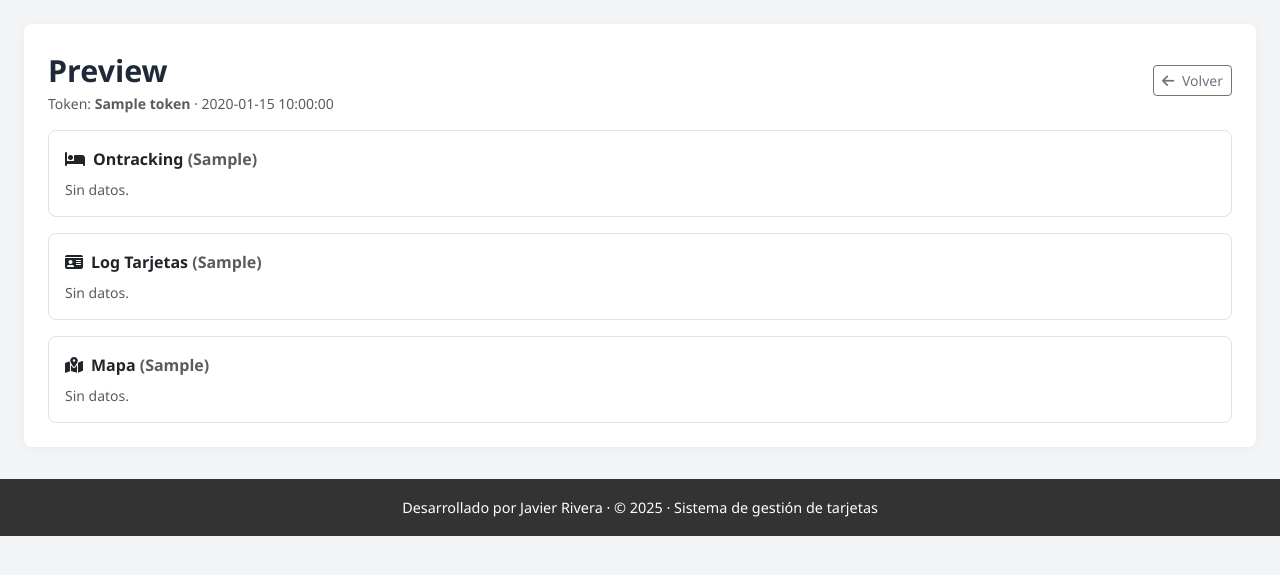
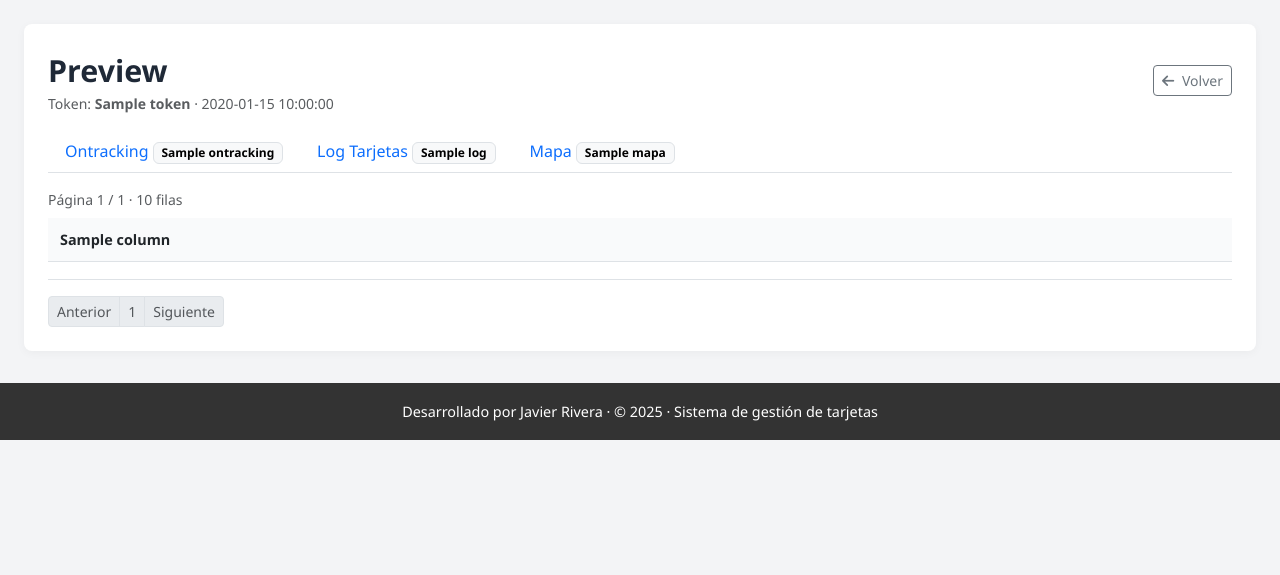
Before and after one commit to Javier-9690/comparativa_censo, a Flask app: template templates/preview.html in a window 1280 px wide. Shown: the part 121-696 px from the top of the page. Run offline with Flask 3, Linux system fonts and the light colour scheme; the template is opened without the code that fills it: most values are stand-ins (such as "Sample title", 1, 10 or a date in 2020); lists and menus that the app fills with data are empty; parts of the project's set-up code (start-up, migrations or seed data) failed here and were passed over.

Commit message:
Update preview.html

```diff
--- a/templates/preview.html
+++ b/templates/preview.html
@@ -18,92 +18,83 @@
     </a>
   </div>
 
-  <!-- Ontracking -->
-  <div class="p-3 bg-white border rounded-3 mb-3">
+  <ul class="nav nav-tabs mb-3">
+    <li class="nav-item">
+      <a class="nav-link {% if tab=='ontracking' %}active{% endif %}"
+         href="{{ url_for('preview', token=token, tab='ontracking', page=1, per_page=per_page) }}">
+        Ontracking <span class="badge text-bg-light border">{{ counts.ontracking }}</span>
+      </a>
+    </li>
+    <li class="nav-item">
+      <a class="nav-link {% if tab=='log' %}active{% endif %}"
+         href="{{ url_for('preview', token=token, tab='log', page=1, per_page=per_page) }}">
+        Log Tarjetas <span class="badge text-bg-light border">{{ counts.log }}</span>
+      </a>
+    </li>
+    <li class="nav-item">
+      <a class="nav-link {% if tab=='mapa' %}active{% endif %}"
+         href="{{ url_for('preview', token=token, tab='mapa', page=1, per_page=per_page) }}">
+        Mapa <span class="badge text-bg-light border">{{ counts.mapa }}</span>
+      </a>
+    </li>
+  </ul>
+
   <div class="d-flex align-items-center justify-content-between flex-wrap gap-2 mb-2">
-      <div class="fw-semibold">
-        <i class="fa-solid fa-bed me-2"></i>Ontracking <span class="text-muted">({{ ocup_n }})</span>
+    <div class="text-muted small">
+      Página {{ page }} / {{ total_pages }} · {{ total }} filas
     </div>
-      {% if ocup_n > 0 %}
+
+    <div class="d-flex gap-2">
+      {% if tab=='ontracking' and counts.ontracking > 0 %}
         <a class="btn btn-outline-primary btn-sm" href="{{ url_for('descargar_csv', token=token, dataset='ocupacion') }}">
           <i class="fa-solid fa-download me-1"></i> CSV
         </a>
-      {% endif %}
-    </div>
-
-    {% if ocup_n > 0 %}
-    <div class="table-responsive">
-      <table class="data-table">
-        <thead><tr>{% for c in ocup_cols %}<th>{{ c }}</th>{% endfor %}</tr></thead>
-        <tbody>
-          {% for r in ocup_rows %}
-          <tr>{% for c in ocup_cols %}<td>{{ r.get(c, '') }}</td>{% endfor %}</tr>
-          {% endfor %}
-        </tbody>
-      </table>
-    </div>
-    {% else %}
-      <div class="text-muted small">Sin datos.</div>
-    {% endif %}
-  </div>
-
-  <!-- Log Tarjetas -->
-  <div class="p-3 bg-white border rounded-3 mb-3">
-    <div class="d-flex align-items-center justify-content-between flex-wrap gap-2 mb-2">
-      <div class="fw-semibold">
-        <i class="fa-solid fa-id-card me-2"></i>Log Tarjetas <span class="text-muted">({{ log_n }})</span>
-      </div>
-      {% if log_n > 0 %}
+      {% elif tab=='log' and counts.log > 0 %}
         <a class="btn btn-outline-primary btn-sm" href="{{ url_for('descargar_csv', token=token, dataset='log_tarjetas') }}">
           <i class="fa-solid fa-download me-1"></i> CSV
         </a>
-      {% endif %}
-    </div>
-
-    {% if log_n > 0 %}
-    <div class="table-responsive">
-      <table class="data-table">
-        <thead><tr>{% for c in log_cols %}<th>{{ c }}</th>{% endfor %}</tr></thead>
-        <tbody>
-          {% for r in log_rows %}
-          <tr>{% for c in log_cols %}<td>{{ r.get(c, '') }}</td>{% endfor %}</tr>
-          {% endfor %}
-        </tbody>
-      </table>
-    </div>
-    {% else %}
-      <div class="text-muted small">Sin datos.</div>
-    {% endif %}
-  </div>
-
-  <!-- Mapa -->
-  <div class="p-3 bg-white border rounded-3">
-    <div class="d-flex align-items-center justify-content-between flex-wrap gap-2 mb-2">
-      <div class="fw-semibold">
-        <i class="fa-solid fa-map-location-dot me-2"></i>Mapa <span class="text-muted">({{ map_n }})</span>
-      </div>
-      {% if map_n > 0 %}
+      {% elif tab=='mapa' and counts.mapa > 0 %}
         <a class="btn btn-outline-primary btn-sm" href="{{ url_for('descargar_csv', token=token, dataset='map_habitaciones') }}">
           <i class="fa-solid fa-download me-1"></i> CSV
         </a>
       {% endif %}
     </div>
+  </div>
 
-    {% if map_n > 0 %}
+  {% if total == 0 %}
+    <div class="text-muted">Sin datos en este módulo.</div>
+  {% else %}
     <div class="table-responsive">
       <table class="data-table">
-        <thead><tr>{% for c in map_cols %}<th>{{ c }}</th>{% endfor %}</tr></thead>
+        <thead>
+          <tr>{% for c in columns %}<th>{{ c }}</th>{% endfor %}</tr>
+        </thead>
         <tbody>
-          {% for r in map_rows %}
-          <tr>{% for c in map_cols %}<td>{{ r.get(c, '') }}</td>{% endfor %}</tr>
+          {% for r in rows %}
+          <tr>
+            {% for c in columns %}
+              <td>{{ r.get(c, '') }}</td>
+            {% endfor %}
+          </tr>
           {% endfor %}
         </tbody>
       </table>
     </div>
-    {% else %}
-      <div class="text-muted small">Sin datos.</div>
+
+    <nav class="mt-3">
+      <ul class="pagination pagination-sm mb-0">
+        <li class="page-item {% if page <= 1 %}disabled{% endif %}">
+          <a class="page-link" href="{{ url_for('preview', token=token, tab=tab, page=page-1, per_page=per_page) }}">Anterior</a>
+        </li>
+        <li class="page-item disabled">
+          <span class="page-link">{{ page }}</span>
+        </li>
+        <li class="page-item {% if page >= total_pages %}disabled{% endif %}">
+          <a class="page-link" href="{{ url_for('preview', token=token, tab=tab, page=page+1, per_page=per_page) }}">Siguiente</a>
+        </li>
+      </ul>
+    </nav>
   {% endif %}
-  </div>
 
 </div>
 {% endblock %}
```
Lines whose indentation alone changed are shown as unchanged.
